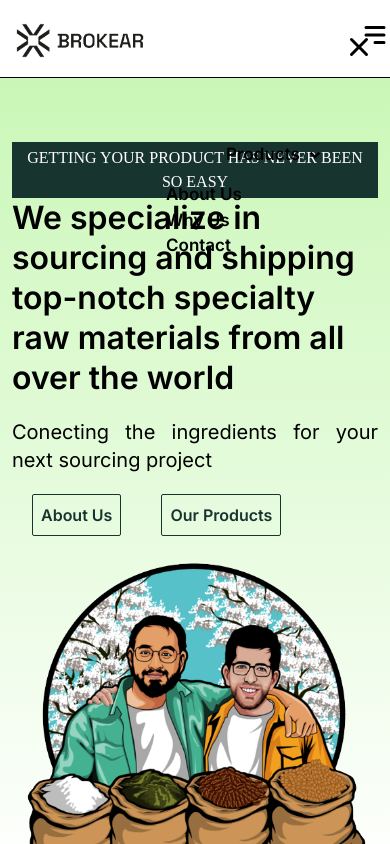
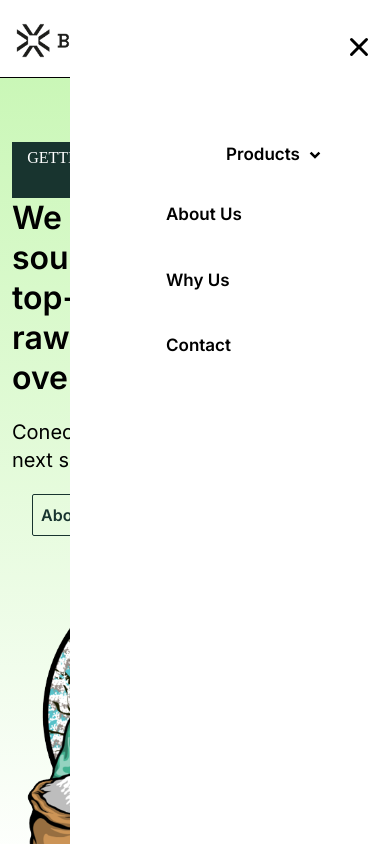
Before and after one commit to causapablo/brokear, a Next.js app: page / in a window 390 px wide. Both pictures are taken after a click on the icon 375 px from the left and 35 px from the top of the page. Shown: the top 844 px of the page. Built offline with nearby package versions, Linux system fonts and the light colour scheme; what tailwindcss-animated would draw is missing.

Commit message:
fix: actualizacion de rama con pull desde main

```diff
--- a/components/navbar/NavBar.tsx
+++ b/components/navbar/NavBar.tsx
@@ -84,7 +84,7 @@ function NavBar() {
         </div>
 
         {/* navBar mobile */}
-        <div className="flex justify-between">
+        <div className="flex justify-between ">
           <Image src={MainLogo} alt="logo" className="block lg:hidden w-32 pt-5 ml-4 mb-4" />
               <HiMenuAlt3
               className="cursor-pointer text-3xl mt-5 lg:hidden"
@@ -94,8 +94,8 @@ function NavBar() {
           open &&
           <motion.div
           initial={{x:300}} animate={{x:0}}
-          className="fixed right-0 top-0 bg-lightBlue h-screen text-black w-80 z-40">
-            <div className="flex flex-col gap-8 mt-[40%] ml-[30%]">
+          className="fixed right-0 top-0 bg-lightBlue h-screen text-white bg-white w-80 z-40">
+            <div className="flex flex-col gap-8 mt-[40%] ml-[30%] ">
             <ul className="gap-12 text-black font-serif text-[17px]">
             <li
               className="relative flex flex-col items-center cursor-pointer"
@@ -125,19 +125,19 @@ function NavBar() {
               )}
             </li>
             <Link href='/about'>
-              <li className="cursor-pointer">About Us</li>
+              <li className="cursor-pointer py-5">About Us</li>
             </Link>
             <Link href="/why-us">
-              <li className="cursor-pointer">Why Us</li>
+              <li className="cursor-pointer py-5">Why Us</li>
             </Link>
             {/* <li className="cursor-pointer">Blog</li> */}
             <Link href="/contact">
-              <li className="cursor-pointer active:text-red">Contact</li>
+              <li className="cursor-pointer py-5">Contact</li>
             </Link>
           </ul>
             </div>
             <HiX
-            className="absolute right-4 text-3xl top-8 cursor-pointer"
+            className="absolute right-4 text-3xl top-8 cursor-pointer text-black"
             onClick={() => setOpen(!open)}/>
           </motion.div>
         }
```
